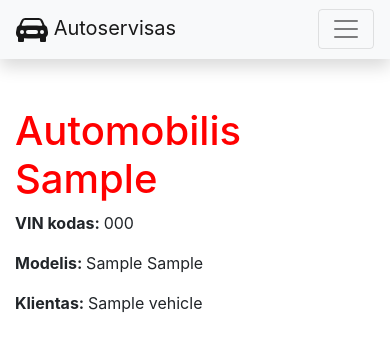
After one commit to DonatasNoreika/autoservisas202401, a Django app: page /autoservice/vehicles/1 in a window 390 px wide. The commit adds this page. Shown: the top 352 px of the page. Run offline with Django 5.2, Linux system fonts and the light colour scheme; tables that the repository leaves empty hold one stand-in row (values such as "Sample post"); some libraries are stand-ins or nearby versions.

Commit message:
+Paspaudus ant automobilio nuorodos, būtų rodoma detali informacija apie automobilį (savininkas, automobilio modelis, valstybinis numeris, VIN kodas)

```diff
--- a/mysite/autoservice/models.py
+++ b/mysite/autoservice/models.py
@@ -19,7 +19,7 @@ class VehicleModel(models.Model):
     model = models.CharField(verbose_name="Modelis", max_length=30)
 
     def __str__(self):
-        return f"{self.make} ({self.model})"
+        return f"{self.make} {self.model}"
 
     class Meta:
         verbose_name = 'Automobilio modelis'
--- /dev/null
+++ b/mysite/autoservice/templates/vehicle.html
@@ -0,0 +1,10 @@
+{% extends "base.html" %}
+
+{% block "title" %}Automobilis{% endblock %}
+
+{% block "content" %}
+<h1>Automobilis {{ vehicle.license_plate }}</h1>
+<p><strong>VIN kodas: </strong>{{ vehicle.vin_code }}</p>
+<p><strong>Modelis: </strong>{{ vehicle.vehicle_model }}</p>
+<p><strong>Klientas: </strong>{{ vehicle.client_name }}</p>
+{% endblock %}
--- a/mysite/autoservice/templates/vehicles.html
+++ b/mysite/autoservice/templates/vehicles.html
@@ -4,7 +4,7 @@
 
 {% block "content" %}
 {% for vehicle in vehicles %}
-<p>{{ vehicle }}</p>
+<p><a href="{% url 'vehicle' vehicle.pk %}">{{ vehicle }}</a></p>
 <hr>
 {% endfor %}
 {% endblock %}
--- a/mysite/autoservice/urls.py
+++ b/mysite/autoservice/urls.py
@@ -4,4 +4,5 @@ from . import views
 urlpatterns = [
     path("", views.index, name="index"),
     path('vehicles', views.vehicles, name="vehicles"),
+    path("vehicles/<int:vehicle_id>", views.vehicle, name="vehicle"),
 ]
--- a/mysite/autoservice/views.py
+++ b/mysite/autoservice/views.py
@@ -21,3 +21,11 @@ def vehicles(request):
         "vehicles": vehicles,
     }
     return render(request, template_name="vehicles.html", context=context)
+
+
+def vehicle(request, vehicle_id):
+    vehicle = Vehicle.objects.get(pk=vehicle_id)
+    context = {
+        "vehicle": vehicle,
+    }
+    return render(request, template_name="vehicle.html", context=context)
```
